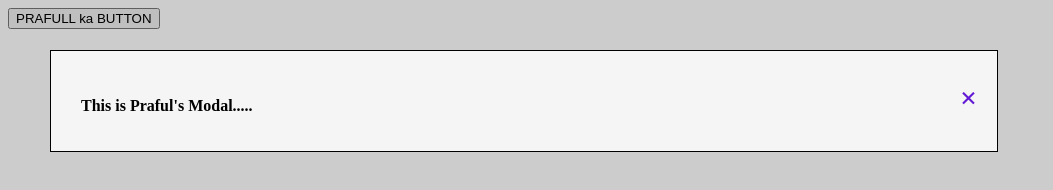
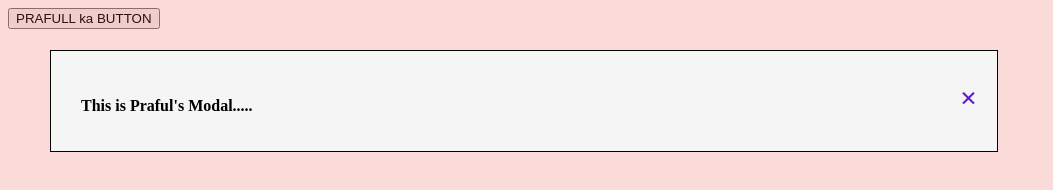
Before and after one commit to siddhi-03/modal-example, a plain HTML site: page index.html in a window 1280 px wide. Both pictures are taken after a click on the button "PRAFULL ka BUTTON". Shown: the whole page, without its empty margins (0-1053 px from the left). Drawn offline with Linux system fonts and the light colour scheme.

Commit message:
Change background Color

```diff
--- a/index.css
+++ b/index.css
@@ -3,7 +3,7 @@
     top: 0;
     left:0;
     position: fixed;
-    background-color: rgba(0,0,0,0.2);
+    background-color: rgba(236, 71, 71, 0.2);
     width: 100%;
     height:100% ;
     overflow :auto;
```
